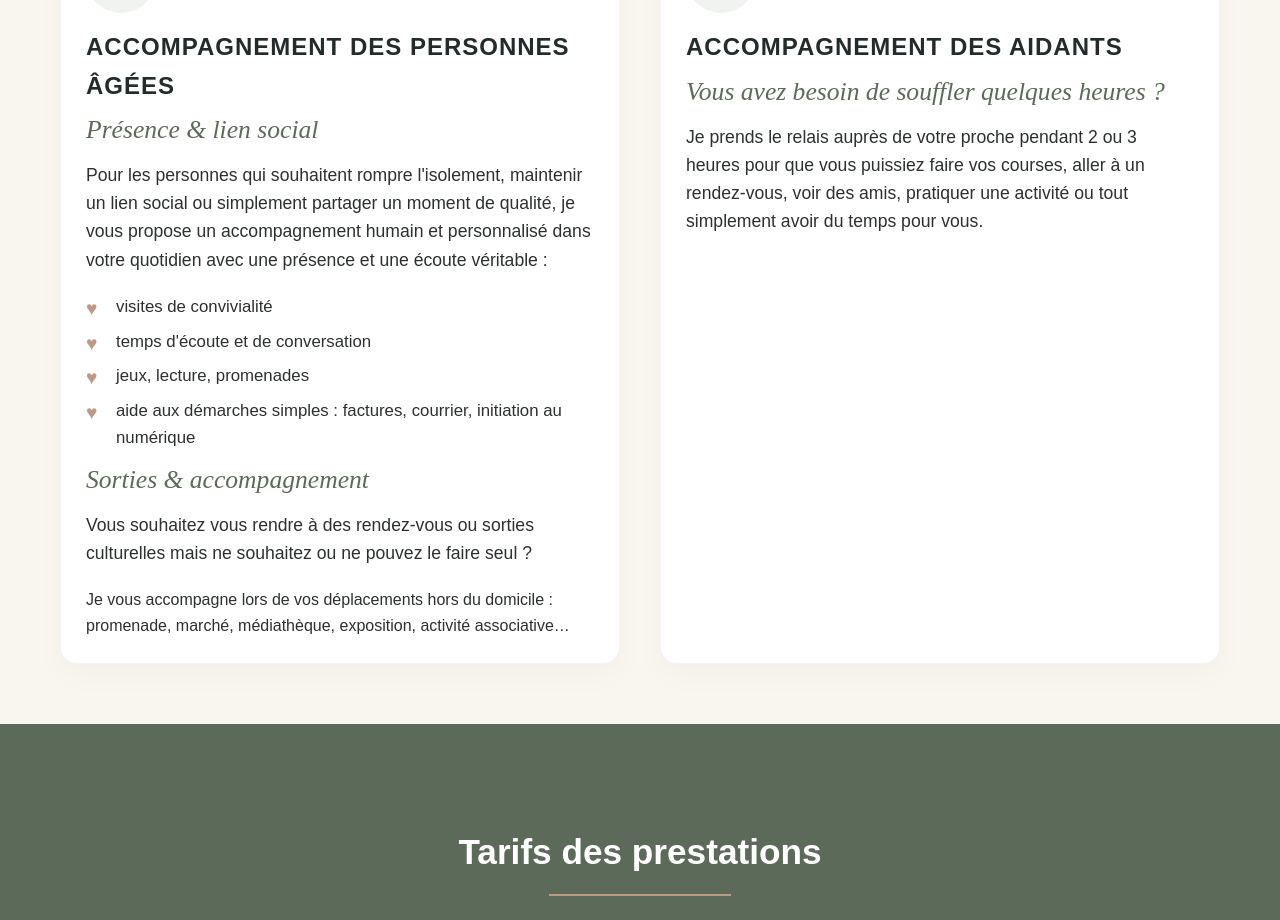
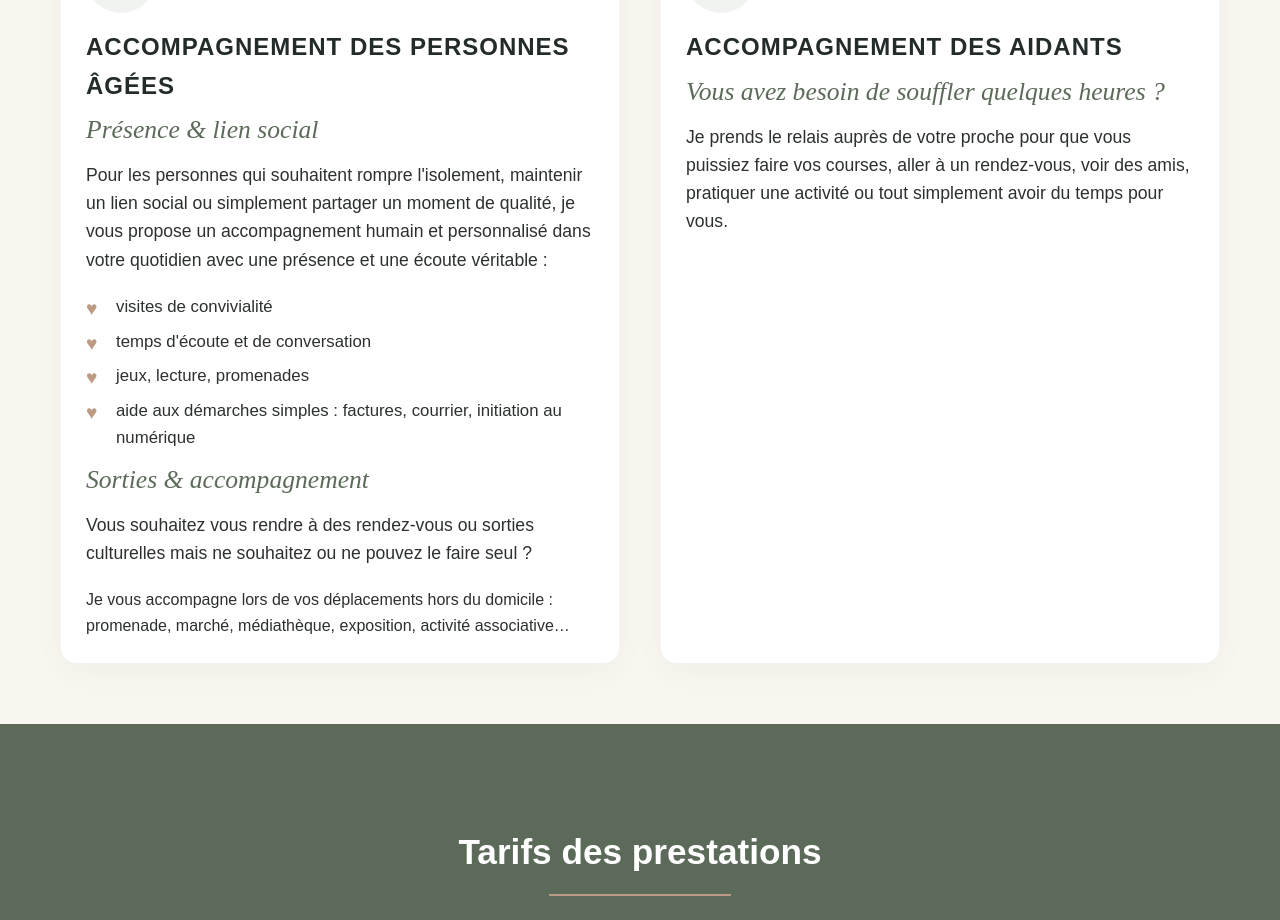
Before and after one commit to tentensee/LaVoyageuseDeVie, a React (Vite) app: page / in a window 1280 px wide. Shown: the part 1080-2000 px from the top of the page. Built offline with nearby package versions, Linux system fonts and the light colour scheme.

Commit message:
Update Services.jsx

```diff
--- a/src/components/Services.jsx
+++ b/src/components/Services.jsx
@@ -41,7 +41,7 @@ export default function Services() {
           </div>
           <h3 className="card-title">Accompagnement des aidants</h3>
           <p className="card-subtitle script-font">Vous avez besoin de souffler quelques heures ? </p>
-          <p className="about-text">Je prends le relais auprès de votre proche pendant 2 ou 3 heures pour que vous puissiez faire vos courses, aller à un rendez-vous, voir des amis, pratiquer une activité ou tout simplement avoir du temps pour vous.</p>
+          <p className="about-text">Je prends le relais auprès de votre proche pour que vous puissiez faire vos courses, aller à un rendez-vous, voir des amis, pratiquer une activité ou tout simplement avoir du temps pour vous.</p>
         </div>
       </div>
     </section>
```
